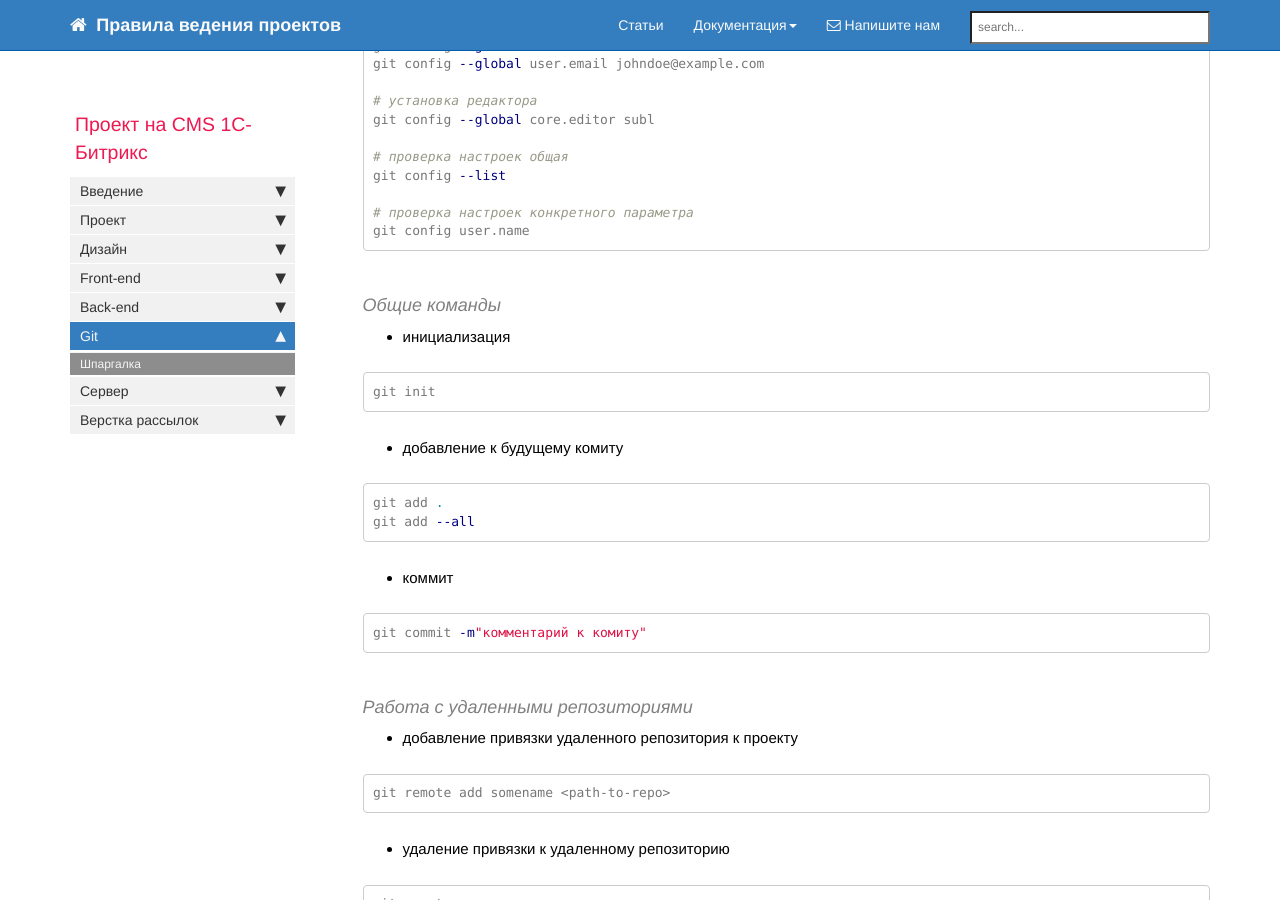
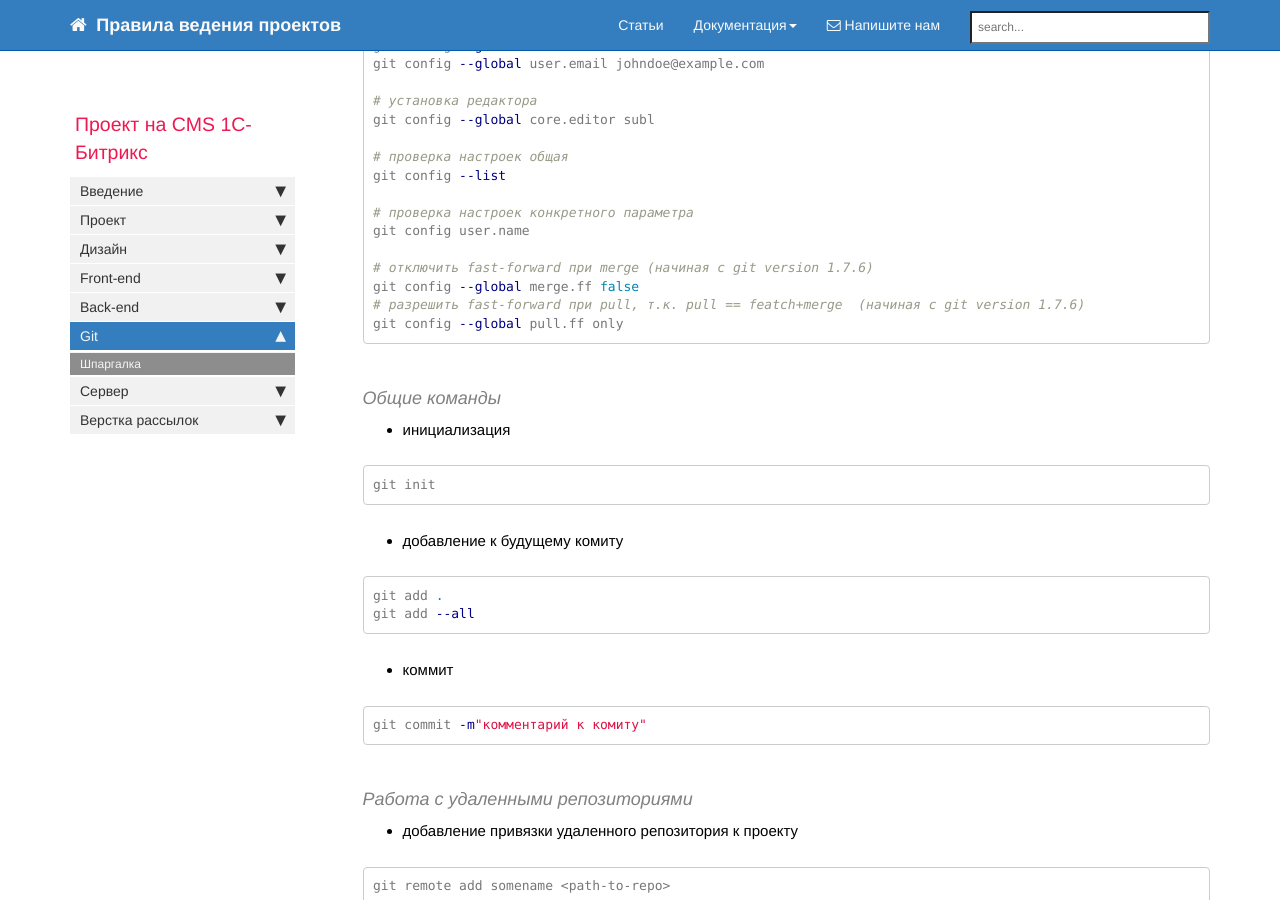
Before and after one commit to gdecider/gdecider.github.io, a Jekyll site: the page built from pages/bx/bx_git-shpora.md, in a window 1280 px wide and 900 px high, scrolled down 1102 px. Built offline with Jekyll 4.4.1, drawn with Linux system fonts in a browser that asks for light colours; nearby versions of some CDN libraries; comment, search, counter and statistics services are not loaded.

Commit message:
Update bx_git-shpora.md

````diff
--- a/pages/bx/bx_git-shpora.md
+++ b/pages/bx/bx_git-shpora.md
@@ -31,6 +31,11 @@ git config --list
 
 # проверка настроек конкретного параметра
 git config user.name
+
+# отключить fast-forward при merge (начиная с git version 1.7.6)
+git config --global merge.ff false
+# разрешить fast-forward при pull, т.к. pull == featch+merge  (начиная с git version 1.7.6)
+git config --global pull.ff only
 ```
 
 #### Общие команды
````
